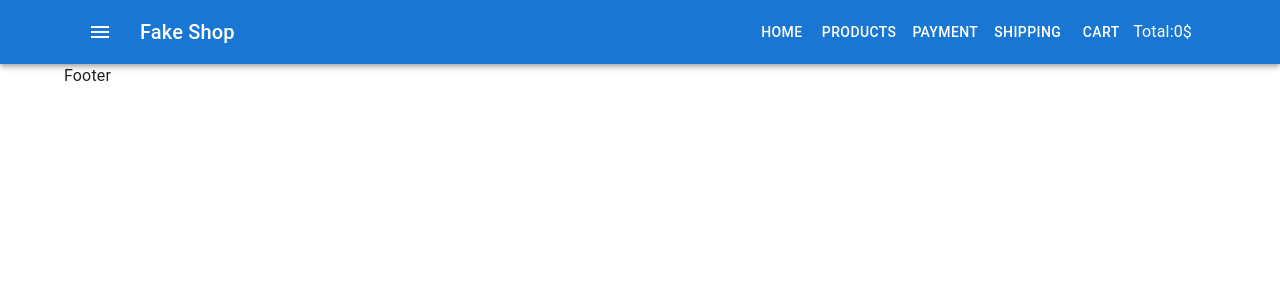
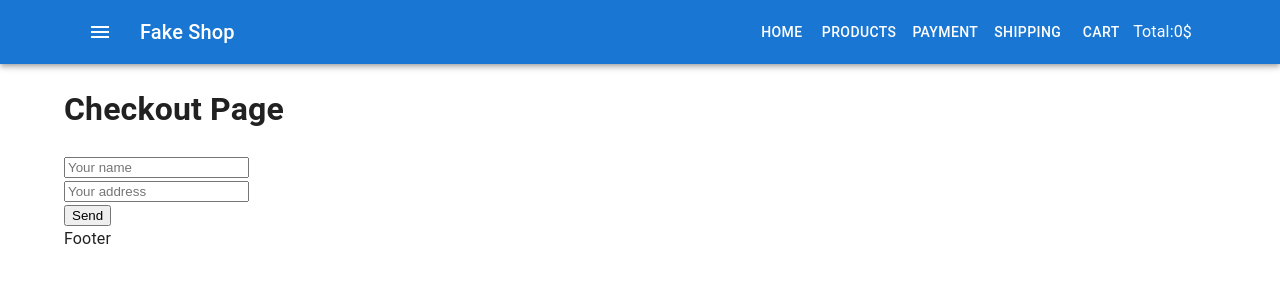
Before and after one commit to AndriiSalohub/fake-shop, a React (Create React App) app: page /checkout in a window 1280 px wide. Shown: the top 300 px of the page. Built offline with nearby package versions, Linux system fonts and the light colour scheme; no server answers.

Commit message:
add CheckoutPage on class component

```diff
--- a/src/containers/Main/Main.js
+++ b/src/containers/Main/Main.js
@@ -5,6 +5,7 @@ import { Route, Routes } from 'react-router-dom'
 import { CartPage } from 'pages/CartPage/CartPage'
 import { PaymentPage } from 'pages/PaymentPage/Payment'
 import { ShippingPage } from 'pages/ShippingPage/Shipping'
+import CheckoutPage from 'pages/CheckoutPage/CheckoutPage'
 
 export const Main = () => {
     return (
@@ -16,6 +17,7 @@ export const Main = () => {
                     <Route path="cart" element={<CartPage />} />
                     <Route path="payment" element={<PaymentPage />} />
                     <Route path="shipping" element={<ShippingPage />} />
+                    <Route path="checkout" element={<CheckoutPage />} />
                 </Routes>
             </Container>
         </>
--- a/src/pages/CartPage/CartPage.js
+++ b/src/pages/CartPage/CartPage.js
@@ -4,7 +4,8 @@ import { CartProductList } from 'components/Cart/CartProductList'
 import { CartProductListItemExtended } from 'components/Cart/CartProductListemItemExtended'
 import { Grid } from '@mui/material'
 import { useDispatch, useSelector } from 'react-redux'
-
+import { Link } from 'react-router-dom'
+import './cartPage.css'
 export const CartPage = () => {
     const dispatch = useDispatch()
     const productsInCart = useSelector((state) => state.productInCart)
@@ -20,6 +21,9 @@ export const CartPage = () => {
             </Grid>
 
             <CartTotal productsInCart={productsInCart}></CartTotal>
+            <Link to="/checkout" className="link-proceed">
+                Proceed to checkout
+            </Link>
         </>
     )
 }
--- /dev/null
+++ b/src/pages/CartPage/cartPage.css
@@ -0,0 +1,7 @@
+*{
+    box-sizing: border-box;
+}
+
+.link-proceed{
+    color: black;
+}
--- /dev/null
+++ b/src/pages/CheckoutPage/CheckoutPage.js
@@ -0,0 +1,89 @@
+import axios from 'axios'
+import React, { Component } from 'react'
+
+class CheckoutPage extends Component {
+    state = {
+        name: '',
+        address: '',
+        isOrderSend: false,
+    }
+
+    handleName = (e) => {
+        this.setState({
+            name: e.target.value,
+        })
+    }
+
+    handleAddress = (e) => {
+        this.setState({
+            address: e.target.value,
+        })
+    }
+
+    sendForm = (e) => {
+        e.preventDefault()
+        axios
+            .post(
+                'https://my-json-server.typicode.com/kznkv-skillup/server/orders',
+                {
+                    name: this.state.name,
+                    address: this.state.address,
+                }
+            )
+            .then((res) => res.data)
+            .then(({ name, address }) =>
+                this.setState({
+                    name,
+                    address,
+                    isOrderSend: true,
+                })
+            )
+    }
+
+    renderForm = () => {
+        return (
+            <form onSubmit={this.sendForm}>
+                <div>
+                    <input
+                        type="text"
+                        placeholder="Your name"
+                        value={this.state.name}
+                        onChange={this.handleName}
+                    />
+                </div>
+                <div>
+                    <input
+                        type="text"
+                        placeholder="Your address"
+                        value={this.state.address}
+                        onChange={this.handleAddress}
+                    />
+                </div>
+                <button type="submit">Send</button>
+            </form>
+        )
+    }
+
+    renderMessage = () => {
+        return (
+            <>
+                Dear, {this.state.name}, thanks for oreder!{' '}
+                <p>Address: {this.state.address}</p>{' '}
+            </>
+        )
+    }
+
+    render() {
+        console.log(this.state)
+        return (
+            <>
+                <h1>Checkout Page</h1>
+                {this.state.isOrderSend !== true
+                    ? this.renderForm()
+                    : this.renderMessage()}
+            </>
+        )
+    }
+}
+
+export default CheckoutPage
```
